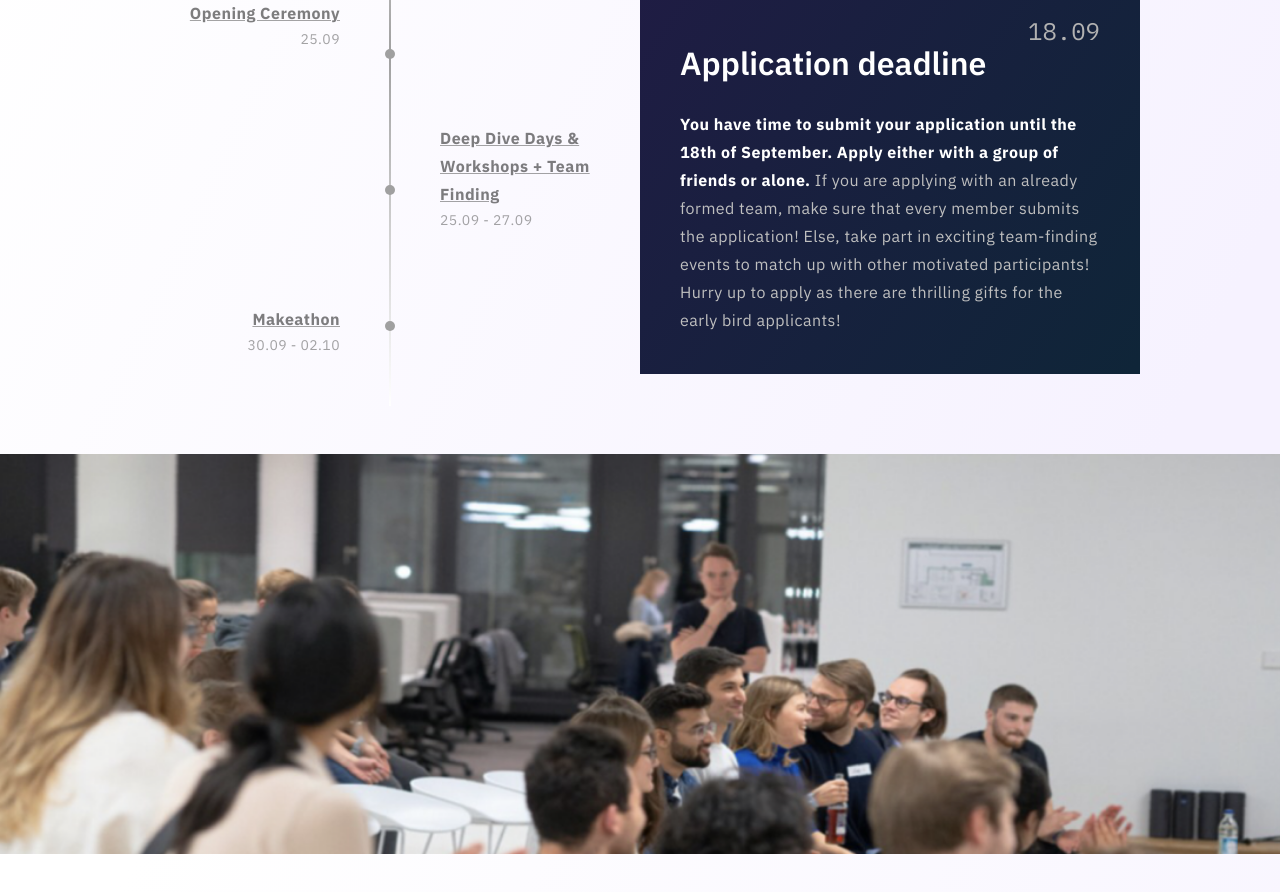
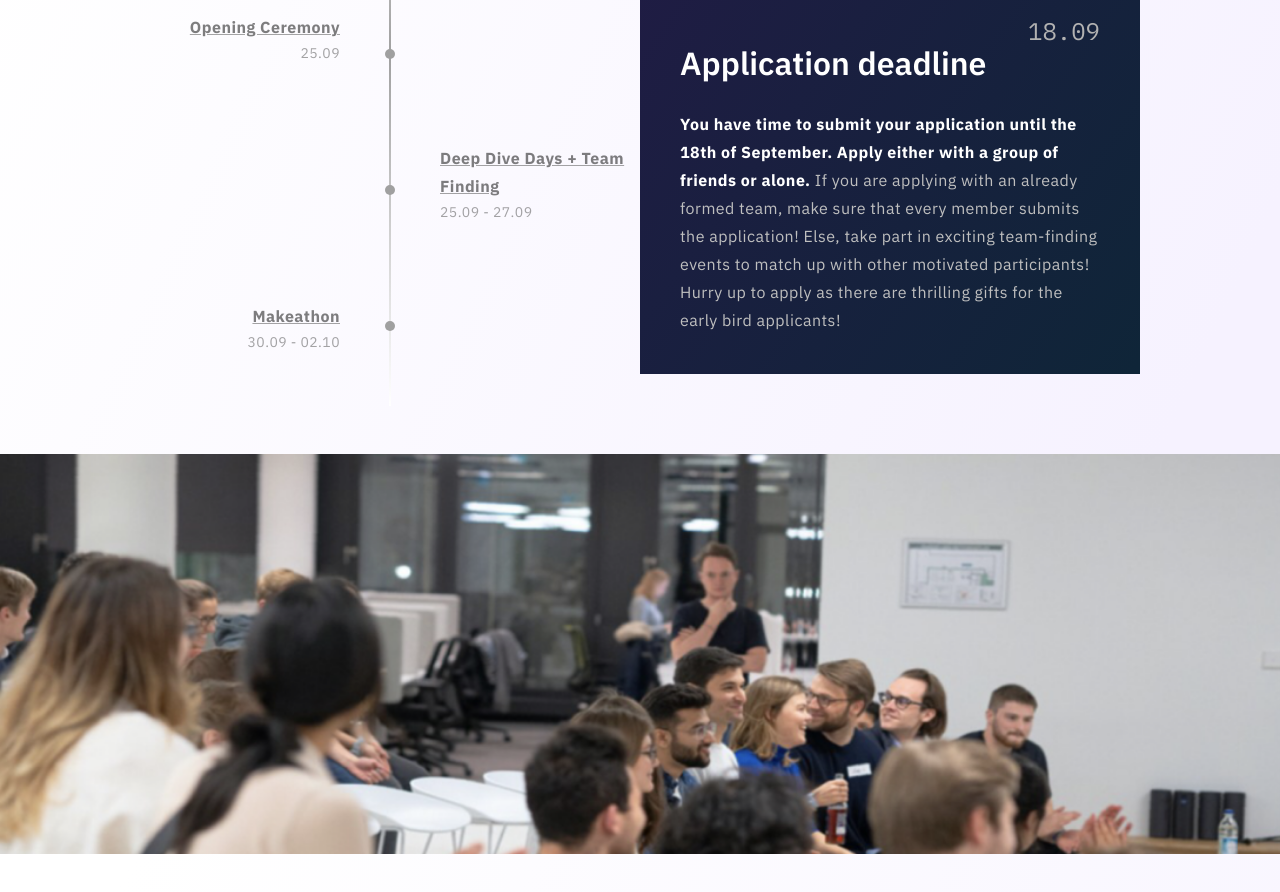
Before and after one commit to tum-ai/makeathon2022, a Next.js app: page / in a window 1280 px wide. Shown: the part 3020-3912 px from the top of the page. Built offline with nearby package versions, Linux system fonts and the light colour scheme.

Commit message:
update roadmap

```diff
--- a/components/03_sections/roadmap.js
+++ b/components/03_sections/roadmap.js
@@ -33,7 +33,7 @@ const data = {
       "img": "/assets/road03.jpg"
     },
     {
-      "title": "Deep Dive Days & Workshops + Team Finding",
+      "title": "Deep Dive Days + Team Finding",
       "icon": "/assets/workshops.svg",
       "time": "25.09 - 27.09",
       "content_highlighted": "Find your team members in the series of socializing events between 25th and 27th of September! ",
```
